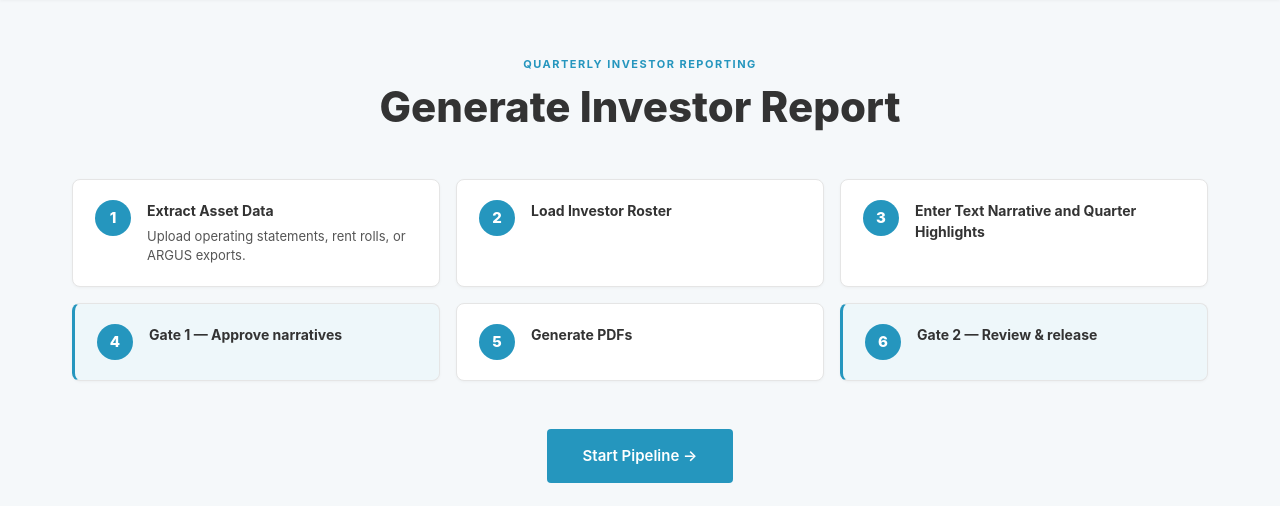
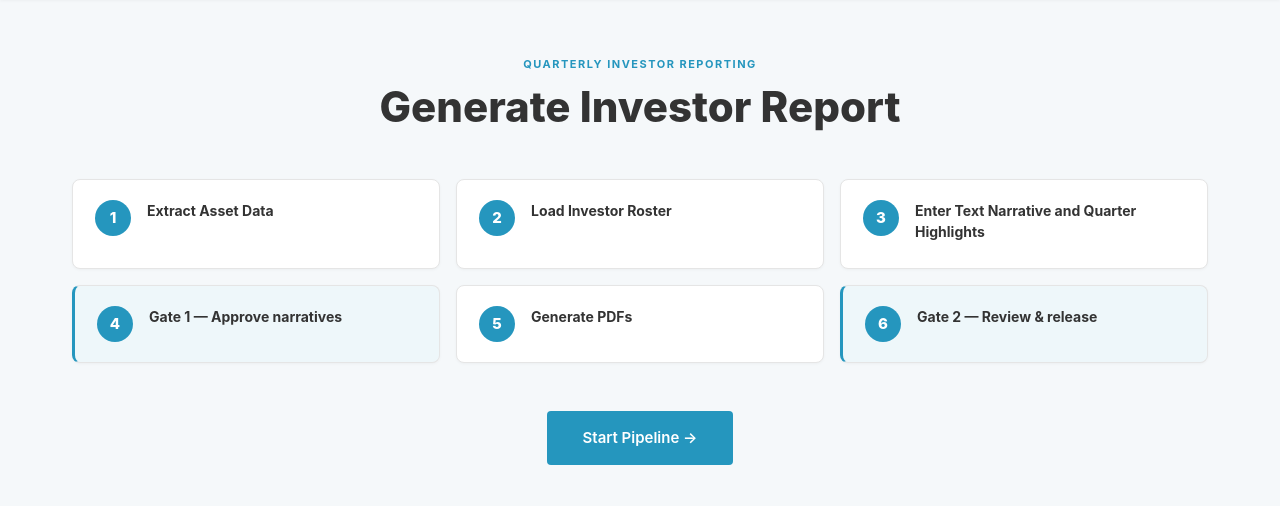
Before and after one commit to akim777-cyb/snowball-reporting, a Python web app: template templates/landing.html in a window 1280 px wide. Shown: the part 81-587 px from the top of the page. Run offline with Jinja, Linux system fonts and the light colour scheme; the template is opened without the code that fills it, so the values that code supplies are empty.

Commit message:
Remove upload description from step 1 on landing page

```diff
--- a/templates/landing.html
+++ b/templates/landing.html
@@ -13,7 +13,6 @@
                 <div class="pipeline-num">1</div>
                 <div class="pipeline-body">
                     <h4>Extract Asset Data</h4>
-                    <p>Upload operating statements, rent rolls, or ARGUS exports.</p>
                 </div>
             </div>
             <div class="pipeline-card">
```
